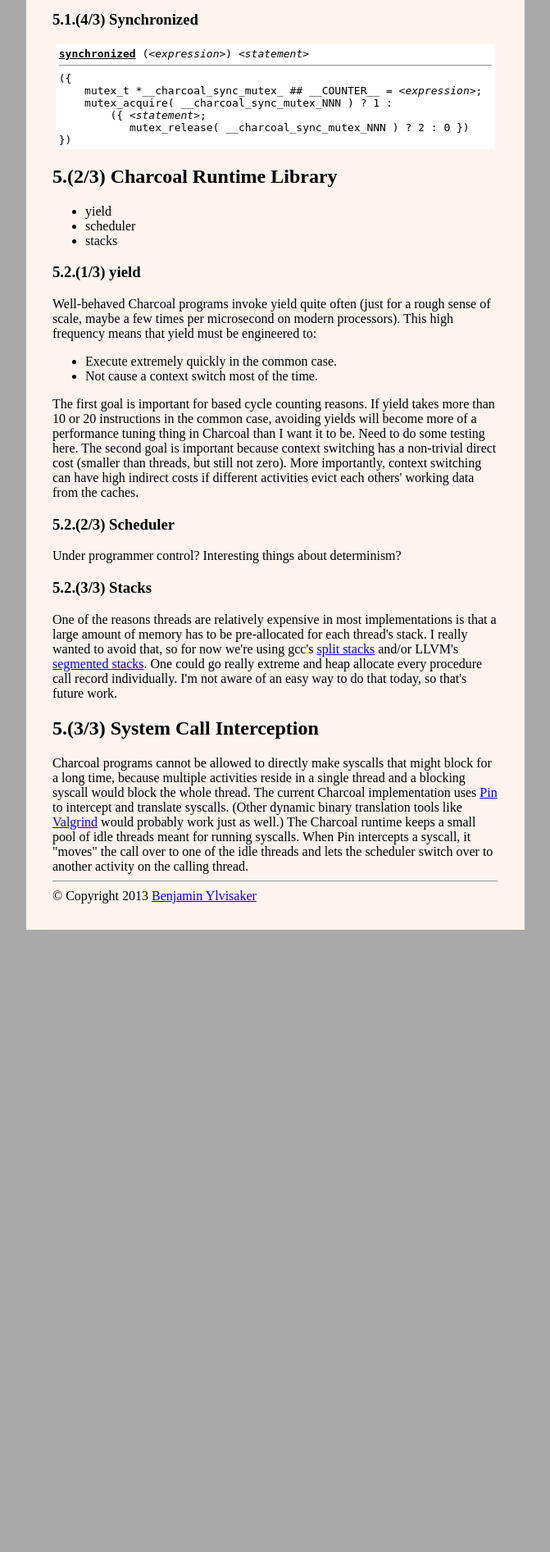
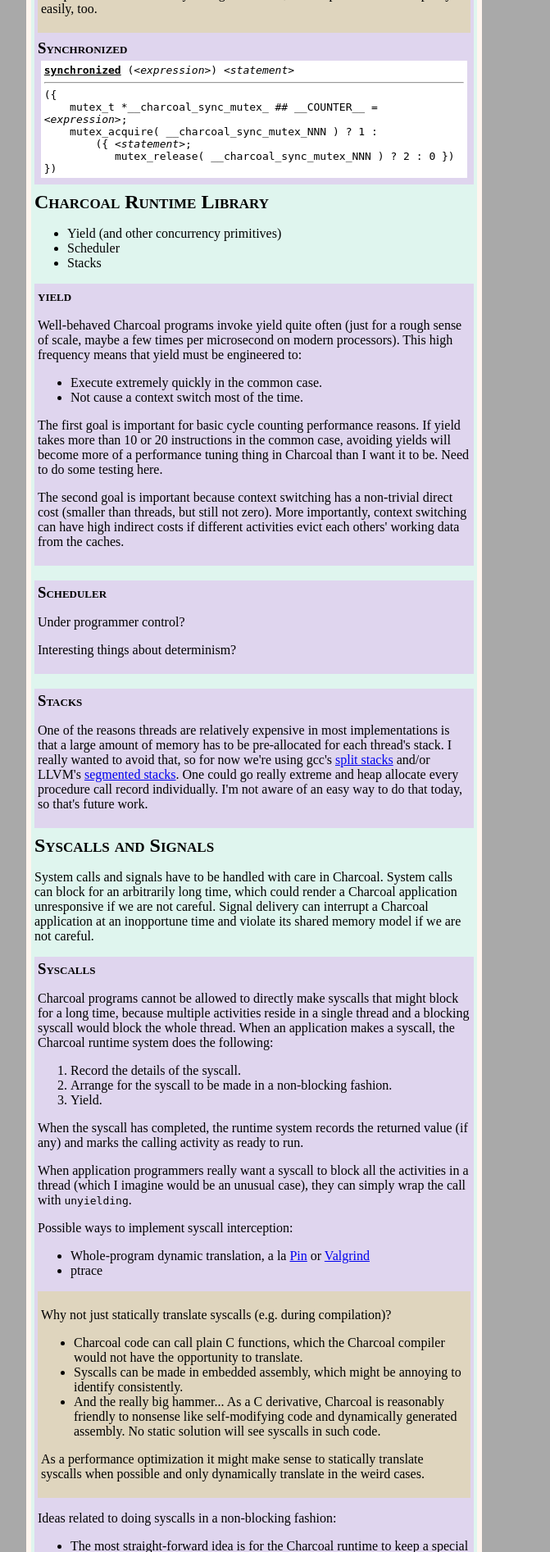
Before and after one commit to benjaminy/Charcoal, a PHP site: page /implementation.php in a window 1280 px wide. Shown: the part 3232-5125 px from the top of the page at 82% size, without its empty margins (184-855 px from the left). Before the commit the page ends 4366 px from the top, so only its background shows below. Run offline with PHP 8.4, Linux system fonts and the light colour scheme.

Commit message:
A bunch of website tweaks

```diff
--- a/Documentation/Website/charcoal.css
+++ b/Documentation/Website/charcoal.css
@@ -17,7 +17,7 @@ pre { display:inline }
   margin-right:auto;
   margin-top:0.5em;
   margin-bottom:0.5em;
-  padding:2em;
+  padding:6px;
 }
 
 .highlight {
@@ -33,3 +33,41 @@ pre { display:inline }
 .yellow {
   background-color:yellow;
 }
+
+.hblock1, .hblock2, .hblock3, .hblock4, .hblock5, .hblock6  {
+  padding:4px;
+}
+
+.hblock1 {
+  background-color:#black;
+}
+
+.hblock2 {
+  background-color:#DFF5EE;
+}
+
+.hblock3 {
+  background-color:#DFD5EE;
+}
+
+.hblock4 {
+  background-color:#DFD5BE;
+}
+
+.hblock5 {
+  background-color:#BFD5BE;
+}
+
+.hblock6 {
+  background-color:#BFB5BE;
+}
+
+h1,
+h2,
+h3,
+h4,
+h5,
+h6 {
+  display: inline;
+  font-variant:small-caps;
+}
--- a/Documentation/Website/example_tight_loops.php
+++ b/Documentation/Website/example_tight_loops.php
@@ -52,7 +52,7 @@ default.</p>
 }' ); ?>
 
 <p>This version avoids yielding too frequently, but if it is ever called
-with a large input, it may very well yield too infrequently.
+with a large input, it may not yield frequently enough.
 Well-behaved Charcoal programs should go no more than a few milliseconds
 between yields.</p>
 
--- a/Documentation/Website/implementation.php
+++ b/Documentation/Website/implementation.php
@@ -14,7 +14,7 @@
 - <a href="implementation.html">Implementation</a><br/>
 &mdash; <a href="implementation.html#translation">Translation to C</a><br/>
 &mdash; <a href="implementation.html#runtime">Runtime Library</a><br/>
-&mdash; <a href="implementation.html#syscalls">Syscalls</a><br/>
+&mdash; <a href="implementation.html#syscalls">Syscalls and Signals</a><br/>
 - <a href="faq.html">FAQ</a>
 </div>
 
@@ -22,16 +22,17 @@
 
 <h1>Charcoal Implementation</h1>
 
-There are a few pieces to the Charcoal implementation:
+<p>There are a few pieces to the Charcoal implementation:</p>
 
 <ul>
 <li>Charcoal to C translation
 <li>Charcoal runtime library
-<li>System call interception
+<li>Syscalls and signals
 </ul>
 
+<div class="hblock2">
 <a id="translation"/>
-<h2>5.(1/3) Charcoal to C Translation</h2>
+<h2 style="display:inline;">Charcoal to C Translation</h2>
 
 <ul>
 <li>activate extraction
@@ -39,7 +40,8 @@ There are a few pieces to the Charcoal implementation:
 <li>unyielding translation
 </ul>
 
-<h3>5.1.(1/3) Activate</h3>
+<div class="hblock3">
+<h3>Activate</h3>
 
 <p>The core piece of new syntax added in Charcoal is the activate
 expression.  It looks like:</p>
@@ -72,6 +74,8 @@ procedure call that created the activity returns.)</p>
 <p>Here are the steps used to translate activate expressions to plain
 C.</p>
 
+
+<div class="hblock4">
 <h4>Expression to Statement</h4>
 
 <p>Activating an expression is defined to be the same as activating a
@@ -83,12 +87,17 @@ transformation, all activate bodies are statements.</p>
 <br/><hr/>
 <b><u>activate</b></u> (<b>x</b>,...,<b>z</b>) <b><u>return</b></u> <i>&lt;expression&gt;</i>
 </div>
+</div>
 
+<br/>
+
+<div class="hblock4">
 <h4>"Returning" from an Activity</h4>
 
-<p>A return statement in an activity is different from a "normal" return
-statement.  Returning from an activity has 2 effects: (1) the returned
-value is saved in the activity's backing memory; (2) the activity stops
+<p>Return statements in the scope of an activated statement do not cause
+the enclosing function to return; it's not clear how that would even
+work.  Returning from an activity has 2 effects: (1) the returned value
+is saved in the activity's backing memory; (2) the activity stops
 executing.  The returned value can then be accessed later by other
 activities.  This is especially common when using the "future" pattern.
 Exactly when an activity's backing memory gets deallocated is discussed
@@ -103,7 +112,11 @@ within <span class="mono">activate</span> bodies.)</p>
 {&nbsp;self->rv = <i>&lt;expression&gt;</i>;<br/>
 &nbsp;&nbsp;exit_activity; }
 </div>
+</div>
 
+<br/>
+
+<div class="hblock4">
 <h4>Variable Binding</h4>
 
 <div class="highlight mono">
@@ -116,7 +129,11 @@ args.x = x; ... args.z = z;<br/>
 &nbsp;&nbsp;aptr = args.a; ... cptr = args.c;<br/>
 &nbsp;&nbsp;<i>&lt;statement&gt;</i>[*aptr/a,...,*cptr/c]<br/>}
 </div>
+</div>
 
+<br/>
+
+<div class="hblock4">
 <h4>Activate Body Extraction</h4>
 
 <p>In order to get to plain C, we extract the body of an activate
@@ -130,8 +147,11 @@ void __charcoal_activity_NNN( args )<br/>
 ...<br/>
 &nbsp;&nbsp;__charcoal_activate( __charcoal_activity_NNN, args )</span>
 </div>
+</div>
+</div>
 
-<h3>5.1.(2/3) Yield Insertion</h3>
+<div class="hblock3">
+<h3>Yield Insertion</h3>
 
 <p>The most novel part of Charcoal is that the language has implicit
 yield invocations scattered about hither and yon.  This is what makes
@@ -168,8 +188,12 @@ threads is that data races
 2</a>) between activities simply do not exist.  Higher-level race
 conditions are still possible, of course, but not having to worry about
 low-level data races is a pretty big win.</p>
+</div>
 
-<h3>5.1.(3/3) Unyielding</h3>
+<br/>
+
+<div class="hblock3">
+<h3>Unyielding</h3>
 
 <p>Charcoal comes with the usual set of synchronization primitives
 (mutexes, condition variables, semaphores, barriers), also a nice set of
@@ -214,15 +238,16 @@ executes a yield statement.</p>
 &nbsp;&nbsp;unyielding_exit&nbsp;}</span>
 </div>
 
-In all three cases, the "body" of
+<p>In all three cases, the "body" of
 the <span class="mono">unyielding</span> annotation
 must be scanned for control transfers that might escape the body
 (<span class="mono">return</span>,
 <span class="mono">break</span>,
 <span class="mono">goto</span>, ...).
 An <span class="mono">unyielding_exit</span> is
-inserted directly before such transfers.
+inserted directly before such transfers.</p>
 
+<div class="hblock4">
 <h4>When Should Unyielding Be Used?</h4>
 
 <p>Unyielding can be used to make arbitrary chunks of code
@@ -244,8 +269,11 @@ a path that is both infrequently executed and long-running/blocking.</p>
 In the worst case you add an increment and decrement of a thread-local
 variable.  If the compiler can see nested unyielding statements, it can
 optimize them out pretty easily, too.</p>
+</div>
+</div>
 
-<h3>5.1.(4/3) Synchronized</h3>
+<div class="hblock3">
+<h3>Synchronized</h3>
 
 <div class="highlight mono">
 <b><u>synchronized</u></b> (<i>&lt;expression&gt;</i>) <i>&lt;statement&gt;</i>
@@ -257,47 +285,59 @@ optimize them out pretty easily, too.</p>
 <pre>           </pre>mutex_release( __charcoal_sync_mutex_NNN ) ? 2 : 0 })<br/>
 })
 </div>
+</div>
+</div>
 
+<div class="hblock2">
 <a id="runtime"/>
-<h2>5.(2/3) Charcoal Runtime Library</h2>
+<h2>Charcoal Runtime Library</h2>
 
 <ul>
-<li>yield
-<li>scheduler
-<li>stacks
+<li>Yield (and other concurrency primitives)
+<li>Scheduler
+<li>Stacks
 </ul>
 
-<h3>5.2.(1/3) yield</h3>
+<div class="hblock3">
+<h3>yield</h3>
 
-Well-behaved Charcoal programs invoke yield quite often (just for a
+<p>Well-behaved Charcoal programs invoke yield quite often (just for a
 rough sense of scale, maybe a few times per microsecond on modern
 processors).  This high frequency means that yield must be engineered
-to:
+to:</p>
 
 <ul>
 <li>Execute extremely quickly in the common case.
 <li>Not cause a context switch most of the time.
 </ul>
 
-The first goal is important for based cycle counting reasons.  If yield
-takes more than 10 or 20 instructions in the common case, avoiding
-yields will become more of a performance tuning thing in Charcoal than I
-want it to be.  Need to do some testing here.
+<p>The first goal is important for basic cycle counting performance
+reasons.  If yield takes more than 10 or 20 instructions in the common
+case, avoiding yields will become more of a performance tuning thing in
+Charcoal than I want it to be.  Need to do some testing here.</p>
 
-The second goal is important because context switching has a non-trivial
+<p>The second goal is important because context switching has a non-trivial
 direct cost (smaller than threads, but still not zero).  More
 importantly, context switching can have high indirect costs if different
-activities evict each others' working data from the caches.
+activities evict each others' working data from the caches.</p>
+</div>
 
-<h3>5.2.(2/3) Scheduler</h3>
+<br/>
 
-Under programmer control?
+<div class="hblock3">
+<h3>Scheduler</h3>
 
-Interesting things about determinism?
+<p>Under programmer control?</p>
 
-<h3>5.2.(3/3) Stacks</h3>
+<p>Interesting things about determinism?</p>
+</div>
 
-One of the reasons threads are relatively expensive in most
+<br/>
+
+<div class="hblock3">
+<h3>Stacks</h3>
+
+<p>One of the reasons threads are relatively expensive in most
 implementations is that a large amount of memory has to be pre-allocated
 for each thread's stack.  I really wanted to avoid that, so for now
 we're using gcc's <a href="http://gcc.gnu.org/wiki/SplitStacks">split
@@ -305,22 +345,105 @@ stacks</a> and/or
 LLVM's <a href="http://lists.cs.uiuc.edu/pipermail/llvmdev/2011-April/039260.html">segmented
 stacks</a>.  One could go really extreme and heap allocate every
 procedure call record individually.  I'm not aware of an easy way to do
-that today, so that's future work.
+that today, so that's future work.</p>
+</div>
+</div>
 
+<div class="hblock2">
 <a id="syscalls"/>
-<h2>5.(3/3) System Call Interception</h2>
+<h2>Syscalls and Signals</h2>
 
-Charcoal programs cannot be allowed to directly make syscalls that might
-block for a long time, because multiple activities reside in a single
-thread and a blocking syscall would block the whole thread.  The current
-Charcoal implementation
-uses <a href="http://software.intel.com/en-us/articles/pin-a-dynamic-binary-instrumentation-tool">Pin</a>
-to intercept and translate syscalls.  (Other dynamic binary translation
-tools like <a href="http://valgrind.org/">Valgrind</a> would probably
-work just as well.)  The Charcoal runtime keeps a small pool of idle
-threads meant for running syscalls.  When Pin intercepts a syscall, it
-"moves" the call over to one of the idle threads and lets the scheduler
-switch over to another activity on the calling thread.
+<p>System calls and signals have to be handled with care in Charcoal.
+System calls can block for an arbitrarily long time, which could render
+a Charcoal application unresponsive if we are not careful.  Signal
+delivery can interrupt a Charcoal application at an inopportune time and
+violate its shared memory model if we are not careful.</p>
+
+<div class="hblock3">
+<h3>Syscalls</h3>
+
+<p>Charcoal programs cannot be allowed to directly make syscalls that
+might block for a long time, because multiple activities reside in a
+single thread and a blocking syscall would block the whole thread.  When
+an application makes a syscall, the Charcoal runtime system does the
+following:</p>
+
+<ol>
+<li>Record the details of the syscall.</li>
+<li>Arrange for the syscall to be made in a non-blocking fashion.</li>
+<li>Yield.</li>
+</ol>
+
+<p>When the syscall has completed, the runtime system records the
+returned value (if any) and marks the calling activity as ready to
+run.</p>
+
+<p>When application programmers really want a syscall to block all the
+activities in a thread (which I imagine would be an unusual case), they
+can simply wrap the call with <span class="mono">unyielding</span>.</p>
+
+<p>Possible ways to implement syscall interception:</p>
+
+<ul>
+<li>Whole-program dynamic translation, a
+la <a href="http://software.intel.com/en-us/articles/pin-a-dynamic-binary-instrumentation-tool">Pin</a>
+or <a href="http://valgrind.org/">Valgrind</a></li>
+<li>ptrace</li>
+</ul>
+
+<div class="hblock4">
+<p>Why not just statically translate syscalls (e.g. during
+compilation)?</p>
+
+<ul>
+<li>Charcoal code can call plain C functions, which the Charcoal
+compiler would not have the opportunity to translate.</li>
+<li>Syscalls can be made in embedded assembly, which might be annoying
+to identify consistently.</li>
+<li>And the really big hammer... As a C derivative, Charcoal is
+reasonably friendly to nonsense like self-modifying code and dynamically
+generated assembly.  No static solution will see syscalls in such
+code.</li>
+</ul>
+
+<p>As a performance optimization it might make sense to statically
+translate syscalls when possible and only dynamically translate in the
+weird cases.</p>
+
+</div>
+
+<p>Ideas related to doing syscalls in a non-blocking fashion:</p>
+
+<ul>
+<li>The most straight-forward idea is for the Charcoal runtime to keep a
+special OS thread (or a small pool of such threads) that are there just
+to perform blocking syscalls.</li>
+<li>It might be possible to leverage OS non-blocking I/O primitives to
+improve performance in some cases.</li>
+</ul>
+
+</div>
+
+<br/>
+
+<div class="hblock3">
+<h3>Signals</h3>
+
+<p>Conventional signal handlers are not treated differently in Charcoal
+than in C.  However, as discussed in one of the code examples, for
+asynchronous signal handling (i.e. input from the real world) it's
+better to have an activity that blocks on delivery with something
+like <span class="mono">sig_wait</span>.  The Charcoal runtime has to
+intercept the call to <span class="mono">sig_wait</span> and install its
+own signal handler.</p>
+
+<p>It's possible that the regular syscall interposition mechanism will
+just take care of this, but it seems likely that some special treatment
+will be required for signals.</p>
+
+</div>
+
+</div>
 
 <?php include 'copyright.html'; ?>
 
--- a/Documentation/Website/short_version.php
+++ b/Documentation/Website/short_version.php
@@ -33,7 +33,7 @@ pattern for asynchronous programming.</p>
 <p>Code written with event handlers tends to have more complex control
 flow than equivalent multithreaded code, because potentially
 long-running tasks need to be manually broken up into multiple handler
-invocations (and all intermediate state must be explicitly encoded).
+invocations (and all intermediate state must saved explicitly).
 Yet event handling remains extremely popular, especially for user
 interface programming.  A major factor behind this enduring popularity
 is that developers are <em>justifiably</em> afraid of the
```
Also changed, not shown: Documentation/Website/big_four.php (+56 -15 lines), Documentation/Website/concurrency.php (+39 -15 lines), Documentation/Website/example_multi_dns.php (+4 -4 lines), Documentation/Website/example_stream.php (+4 -3 lines), Documentation/Website/faq.php (+34 -5 lines), Documentation/Website/index.php (+4 -4 lines), Documentation/Website/activated_charcoal_2.png (added), Documentation/Website/activated_charcoal_3.png (added), 1 other file.
